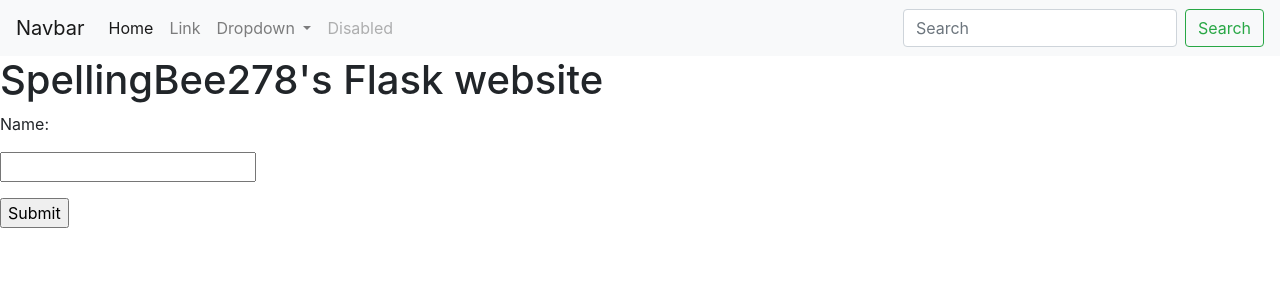
After one commit to SpellingBee278/learn-python, a Python web app: template python/learn-flask/templates/login.html in a window 1280 px wide. The commit adds this page. Shown: the top 300 px of the page. Run offline with Jinja, Linux system fonts and the light colour scheme; the template is opened without the code that fills it, so the values that code supplies are empty; some libraries are stand-ins or nearby versions.

Commit message:
learning flask

```diff
--- /dev/null
+++ b/python/learn-flask/templates/base.html
@@ -0,0 +1,53 @@
+<!DOCTYPE html>
+<html lang="en">
+<head>
+    <meta charset="UTF-8">
+    <title>{% block title %} {% endblock %}</title>
+  <link rel="stylesheet" href="https://stackpath.bootstrapcdn.com/bootstrap/4.5.0/css/bootstrap.min.css" integrity="sha384-9aIt2nRpC12Uk9gS9baDl411NQApFmC26EwAOH8WgZl5MYYxFfc+NcPb1dKGj7Sk" crossorigin="anonymous">
+
+</head>
+<body>
+<nav class="navbar navbar-expand-lg navbar-light bg-light">
+  <a class="navbar-brand" href="#">Navbar</a>
+  <button class="navbar-toggler" type="button" data-toggle="collapse" data-target="#navbarSupportedContent" aria-controls="navbarSupportedContent" aria-expanded="false" aria-label="Toggle navigation">
+    <span class="navbar-toggler-icon"></span>
+  </button>
+
+  <div class="collapse navbar-collapse" id="navbarSupportedContent">
+    <ul class="navbar-nav mr-auto">
+      <li class="nav-item active">
+        <a class="nav-link" href="#">Home <span class="sr-only">(current)</span></a>
+      </li>
+      <li class="nav-item">
+        <a class="nav-link" href="#">Link</a>
+      </li>
+      <li class="nav-item dropdown">
+        <a class="nav-link dropdown-toggle" href="#" id="navbarDropdown" role="button" data-toggle="dropdown" aria-haspopup="true" aria-expanded="false">
+          Dropdown
+        </a>
+        <div class="dropdown-menu" aria-labelledby="navbarDropdown">
+          <a class="dropdown-item" href="#">Action</a>
+          <a class="dropdown-item" href="#">Another action</a>
+          <div class="dropdown-divider"></div>
+          <a class="dropdown-item" href="#">Something else here</a>
+        </div>
+      </li>
+      <li class="nav-item">
+        <a class="nav-link disabled" href="#" tabindex="-1" aria-disabled="true">Disabled</a>
+      </li>
+    </ul>
+    <form class="form-inline my-2 my-lg-0">
+      <input class="form-control mr-sm-2" type="search" placeholder="Search" aria-label="Search">
+      <button class="btn btn-outline-success my-2 my-sm-0" type="submit">Search</button>
+    </form>
+  </div>
+</nav>
+<script src="https://code.jquery.com/jquery-3.5.1.slim.min.js" integrity="sha384-DfXdz2htPH0lsSSs5nCTpuj/zy4C+OGpamoFVy38MVBnE+IbbVYUew+OrCXaRkfj" crossorigin="anonymous"></script>
+<script src="https://cdn.jsdelivr.net/npm/popper.js@1.16.0/dist/umd/popper.min.js" integrity="sha384-Q6E9RHvbIyZFJoft+2mJbHaEWldlvI9IOYy5n3zV9zzTtmI3UksdQRVvoxMfooAo" crossorigin="anonymous"></script>
+<script src="https://stackpath.bootstrapcdn.com/bootstrap/4.5.0/js/bootstrap.min.js" integrity="sha384-OgVRvuATP1z7JjHLkuOU7Xw704+h835Lr+6QL9UvYjZE3Ipu6Tp75j7Bh/kR0JKI" crossorigin="anonymous"></script>
+
+<h1>SpellingBee278's Flask website</h1>
+{% block content %}
+{% endblock %}
+</body>
+</html>
--- /dev/null
+++ b/python/learn-flask/templates/login.html
@@ -0,0 +1,17 @@
+{% extends "base.html" %}
+{% block title %}Login Page{% endblock %}
+
+{% block content %}
+  {% with messages = get_flashed_messages() %}
+      {% if messages %}
+          {% for msg in messages %}
+              <p>{{msg}}</p>
+            {% endfor %}
+          {% endif %}
+  {% endwith %}
+<form action="#" method="post">
+  <p>Name:</p>
+  <p><input type="text" name="nm" /></p>
+  <p><input type="submit" value="Submit" /></p>
+</form>
+{% endblock %}
```
Also changed, not shown: python/learn-flask/templates/index.html (+5 -20 lines), python/learn-flask/tut.py (+43 -6 lines).
